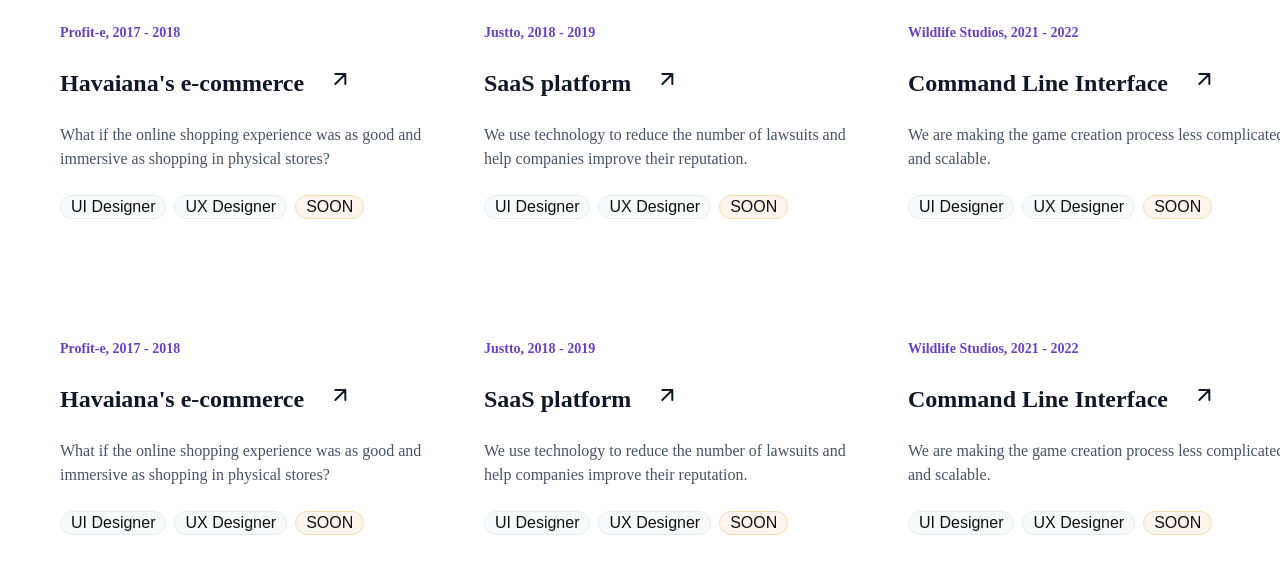
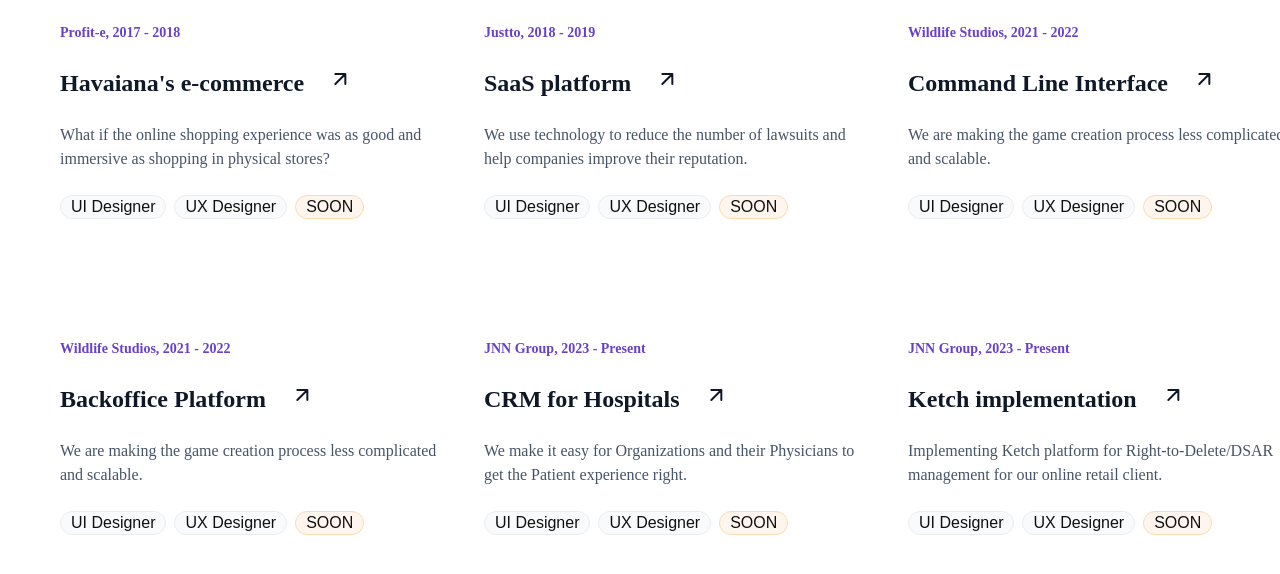
Before and after one commit to marondino/portfolio, a plain HTML site: page work.html in a window 1280 px wide. Shown: the part 546-1120 px from the top of the page. Drawn offline with Linux system fonts and the light colour scheme.

Commit message:
Changes on work page

```diff
--- a/work.html
+++ b/work.html
@@ -61,11 +61,11 @@
 
         <div class="flex-container-work2">
             <div id="card">
-                <div id="s-title">Profit-e, 2017 - 2018</div>
-                <div id="m-title">Havaiana's e-commerce<a class="icon-button"><svg xmlns="http://www.w3.org/2000/svg" width="25" height="24" viewBox="0 0 25 24" fill="none">
+                <div id="s-title">Wildlife Studios, 2021 - 2022</div>
+                <div id="m-title">Backoffice Platform<a class="icon-button"><svg xmlns="http://www.w3.org/2000/svg" width="25" height="24" viewBox="0 0 25 24" fill="none">
                     <path d="M7.3335 17L17.3335 7M17.3335 7H7.3335M17.3335 7V17" stroke="#101828" stroke-width="2" stroke-linecap="round" stroke-linejoin="round"/>
                   </svg></a></div>
-                <div id="p-cardText">What if the online shopping experience was as good and immersive as shopping in physical stores?</div>
+                <div id="p-cardText">We are making the game creation process less complicated and scalable.</div>
                 <div id="chip-category">
                     <div class="chip-1">UI Designer</div>
                     <div class="chip-2">UX Designer</div>
@@ -73,11 +73,11 @@
                 </div>
             </div>
             <div id="card">
-                <div id="s-title">Justto, 2018 - 2019</div>
-                <div id="m-title">SaaS platform<a class="icon-button"><svg xmlns="http://www.w3.org/2000/svg" width="25" height="24" viewBox="0 0 25 24" fill="none">
+                <div id="s-title">JNN Group, 2023 - Present</div>
+                <div id="m-title">CRM for Hospitals<a class="icon-button"><svg xmlns="http://www.w3.org/2000/svg" width="25" height="24" viewBox="0 0 25 24" fill="none">
                     <path d="M7.3335 17L17.3335 7M17.3335 7H7.3335M17.3335 7V17" stroke="#101828" stroke-width="2" stroke-linecap="round" stroke-linejoin="round"/>
                   </svg></a></div>
-                <div id="p-cardText">We use technology to reduce the number of lawsuits and help companies improve their reputation.</div>
+                <div id="p-cardText">We make it easy for Organizations and their Physicians to get the Patient experience right.</div>
                 <div id="chip-category">
                     <div class="chip-1">UI Designer</div>
                     <div class="chip-2">UX Designer</div>
@@ -85,11 +85,11 @@
                 </div>
             </div>
             <div id="card">
-                <div id="s-title">Wildlife Studios, 2021 - 2022</div>
-                <div id="m-title">Command Line Interface<a class="icon-button"><svg xmlns="http://www.w3.org/2000/svg" width="25" height="24" viewBox="0 0 25 24" fill="none">
+                <div id="s-title">JNN Group, 2023 - Present</div>
+                <div id="m-title">Ketch implementation<a class="icon-button"><svg xmlns="http://www.w3.org/2000/svg" width="25" height="24" viewBox="0 0 25 24" fill="none">
                     <path d="M7.3335 17L17.3335 7M17.3335 7H7.3335M17.3335 7V17" stroke="#101828" stroke-width="2" stroke-linecap="round" stroke-linejoin="round"/>
                   </svg></a></div>
-                <div id="p-cardText">We are making the game creation process less complicated and scalable.</div>
+                <div id="p-cardText">Implementing Ketch platform for Right-to-Delete/DSAR management for our online retail client.</div>
                 <div id="chip-category">
                     <div class="chip-1">UI Designer</div>
                     <div class="chip-2">UX Designer</div>
```
